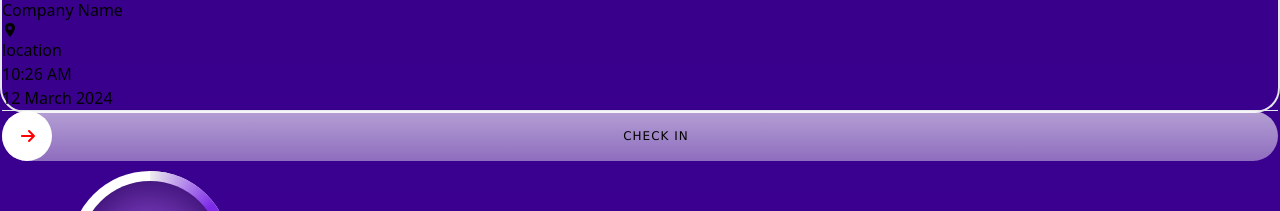
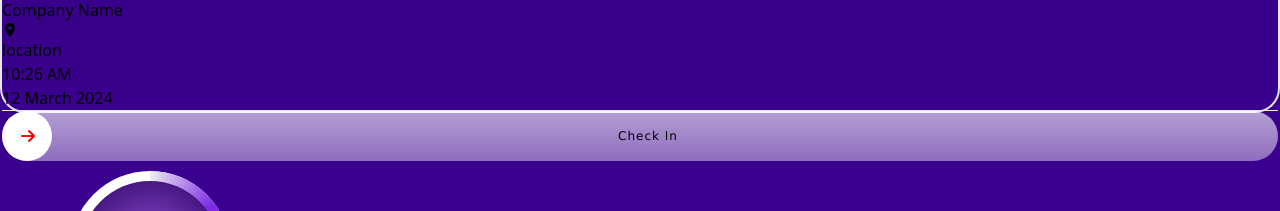
Before and after one commit to ZEUZ8/Employee-Tracker, a React (Vite) app: page /home in a window 1280 px wide. Shown: the part 1998-2209 px from the top of the page. Built offline with nearby package versions, Linux system fonts and the light colour scheme.

Commit message:
updated the text size in the slider

```diff
--- a/src/Components/HomePage/style.css
+++ b/src/Components/HomePage/style.css
@@ -123,10 +123,3 @@
     font-size: 1rem;
   }
 }
-
-
-@media only screen  and (height: 667px) {
-  .first-section{
-
-  }
-}
--- a/src/Components/swipe/Swipe.jsx
+++ b/src/Components/swipe/Swipe.jsx
@@ -7,7 +7,7 @@ const Swipe = () => {
   const {time,setTime,history,setHistory} = useContext(AppContext)
   const color = "white";
   const [unlocked, setUnlocked] = useState(false);
-  const [status, setStatus] = useState("CHECK IN");
+  const [status, setStatus] = useState("Check In");
   const slider = useRef(null);
   const container = useRef(null);
   const initialPosition = useRef(null);
@@ -16,10 +16,10 @@ const Swipe = () => {
   useEffect(() => {
     if (unlocked) {
       setStatus((prev) => {
-        if (prev === "CHECK OUT") {
-          return "CHECK IN";
+        if (prev === "Check Out") {
+          return "Check In";
         } else {
-          return "CHECK OUT";
+          return "Check Out";
         }
       });
       timeoutRef.current = setTimeout(() => {
@@ -100,7 +100,7 @@ const Swipe = () => {
           onTouchStart={startDrag}
           style={{ background: color }}
         >
-          <span className={`rsbcSliderText ${"text-green-600"}`}>Marked</span>
+          <span className={`rsbcSliderText ${"text-green-600"}`}>{`${status === 'Check In' ? "Check Out " : "Check In"} successful`}</span>
           <span className="rsbcSliderArrow ">
             <FaArrowRight />
           </span>
@@ -108,7 +108,7 @@ const Swipe = () => {
         </div>
         <div
           className={`rsbcText ${
-            status === "CHECK OUT" ? "text-red-700" : "text-white"
+            status === "Check Out" ? "text-red-700" : "text-white"
           }`}
         >
           {` ${status}`}
--- a/src/Components/swipe/sinan.css
+++ b/src/Components/swipe/sinan.css
@@ -67,8 +67,8 @@
   line-height: 50px;
   text-align: center;
   font-family: 'Lucida Sans', 'Lucida Sans Regular', 'Lucida Grande', 'Lucida Sans Unicode', Geneva, Verdana, sans-serif;
-  letter-spacing: 2px;
-  font-size: 13px;
+  /* letter-spacing: 2px; */
+  font-size: 11px;
 
 }
 .rsbcSliderArrow{
@@ -116,14 +116,15 @@
   .rsbcText{
     letter-spacing:1px;
     font-size: 10px;
-    left: 2rem;
+    /* left: 1rem; */
   }
+
 }
 @media only screen  and (max-height: 900px) {
   .rsbcText{
     letter-spacing:1px;
     font-size: 12px;
-    left: 2rem;
+    /* left: 1rem; */
   }
 }
 
```
